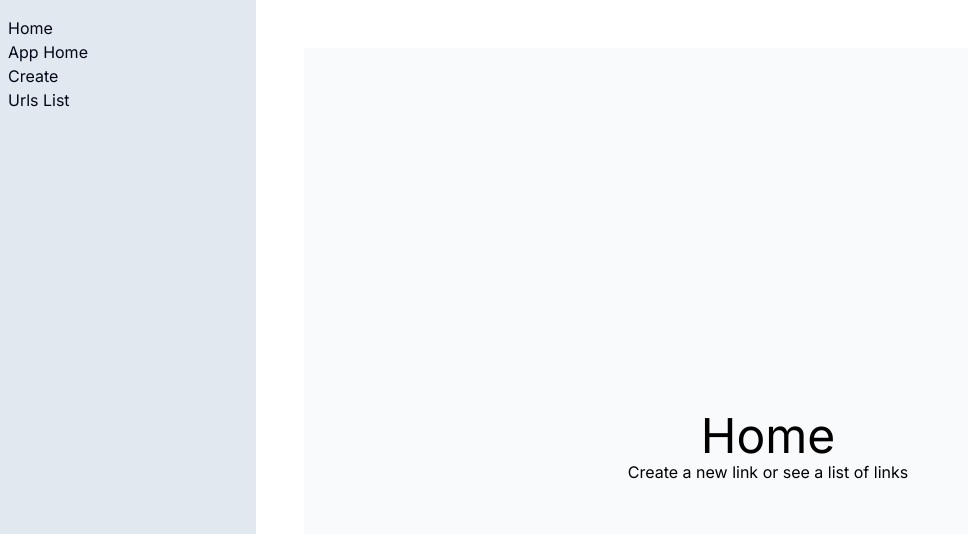
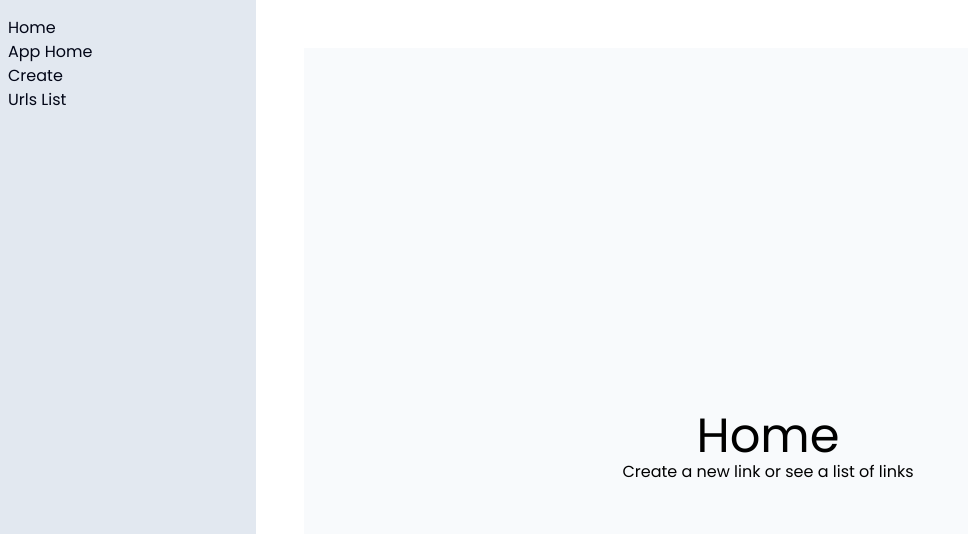
Before and after one commit to ema4hhh/url-shortener, a Next.js app: page /app in a window 1280 px wide. Shown: the top 534 px of the page, without its empty margins (0-968 px from the left). Built offline with nearby package versions, Linux system fonts and the light colour scheme.

Commit message:
changed app font

```diff
--- a/app/layout.tsx
+++ b/app/layout.tsx
@@ -1,8 +1,8 @@
 import type { Metadata } from "next";
-import { Inter } from "next/font/google";
+import { Poppins } from "next/font/google";
 import "./globals.css";
 
-const inter = Inter({ subsets: ["latin"] });
+const poppins = Poppins({ subsets: ["latin"], display: "swap", weight: ["400", "700"] });
 
 export const metadata: Metadata = {
   title: "Url Shortener",
@@ -16,7 +16,7 @@
 }>) {
   return (
     <html lang="en">
-      <body className={inter.className}>{children}</body>
+      <body className={poppins.className}>{children}</body>
     </html>
   );
 }
```
